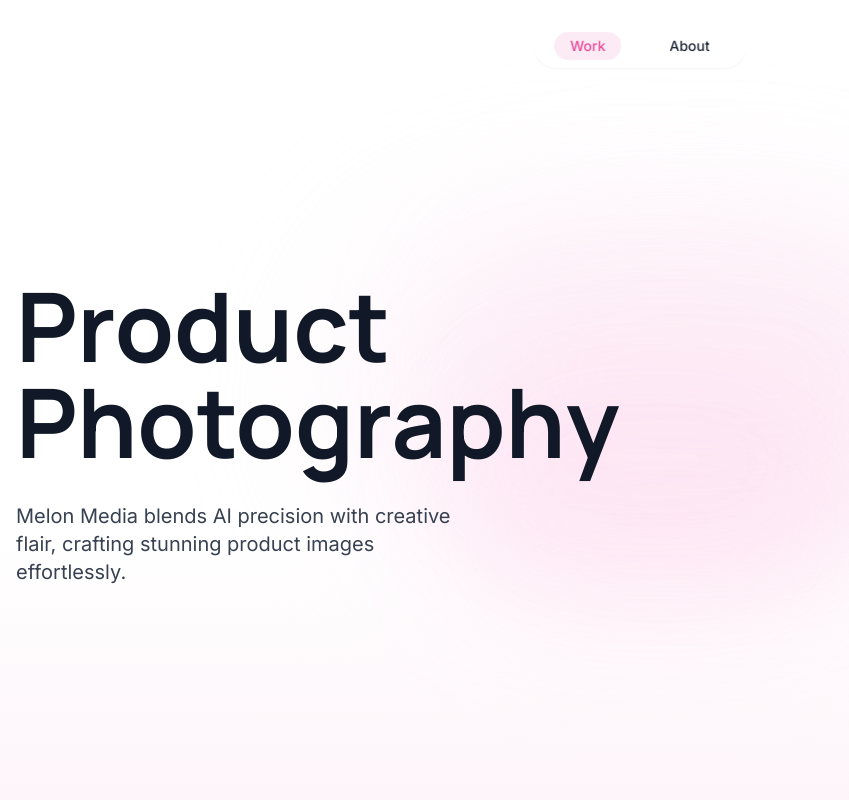
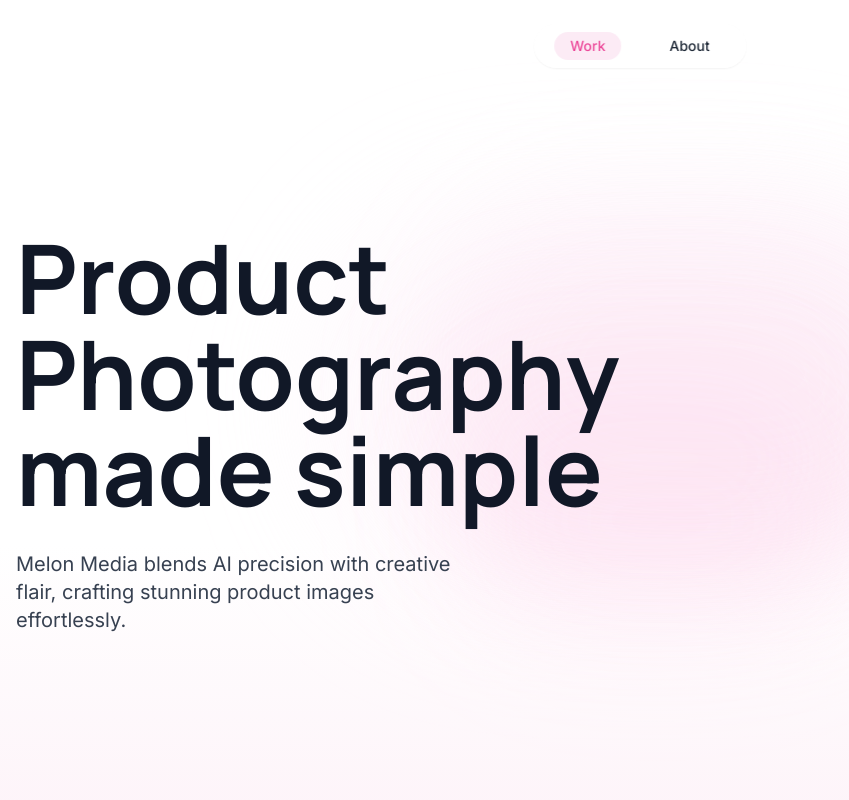
Before and after one commit to veersaraf/melon-media, a React (Vite) app: page / in a window 1280 px wide. Shown: the top 800 px of the page, without its empty margins (0-849 px from the left). Built offline with nearby package versions, Linux system fonts and the light colour scheme.

Commit message:
Reverted to edit d2554f22-7cc9-443d-a176-a4a146e0e211: "Update Hero.tsx"

```diff
--- a/src/components/Hero.tsx
+++ b/src/components/Hero.tsx
@@ -39,8 +39,7 @@ const Hero = () => {
           duration: 0.8,
           delay: 0.2
         }}>
-            Product<br />
-            Photography
+            Product Photography made simple
           </motion.h1>
 
           <motion.div className="text-lg md:text-xl text-gray-700 max-w-md" initial={{
```
